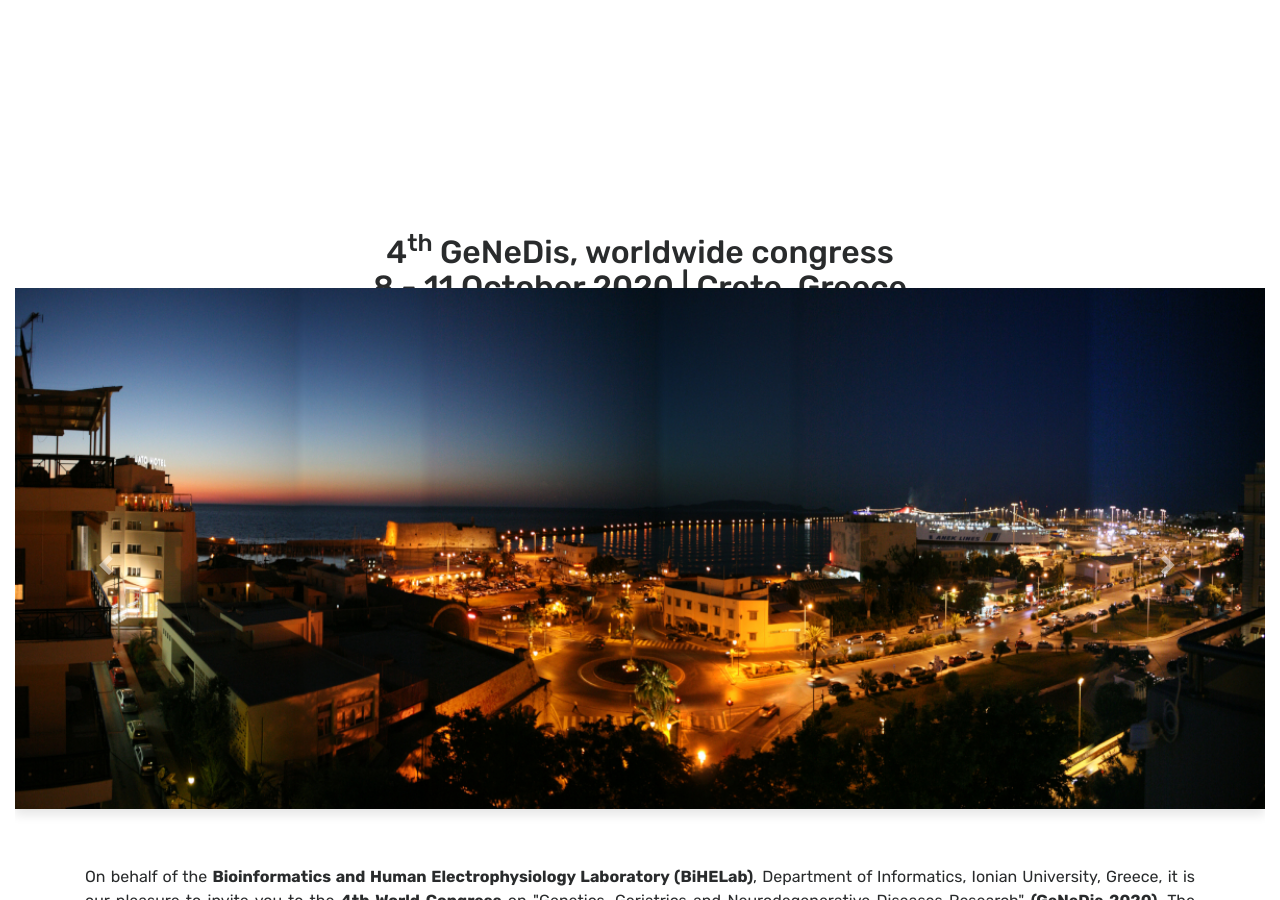
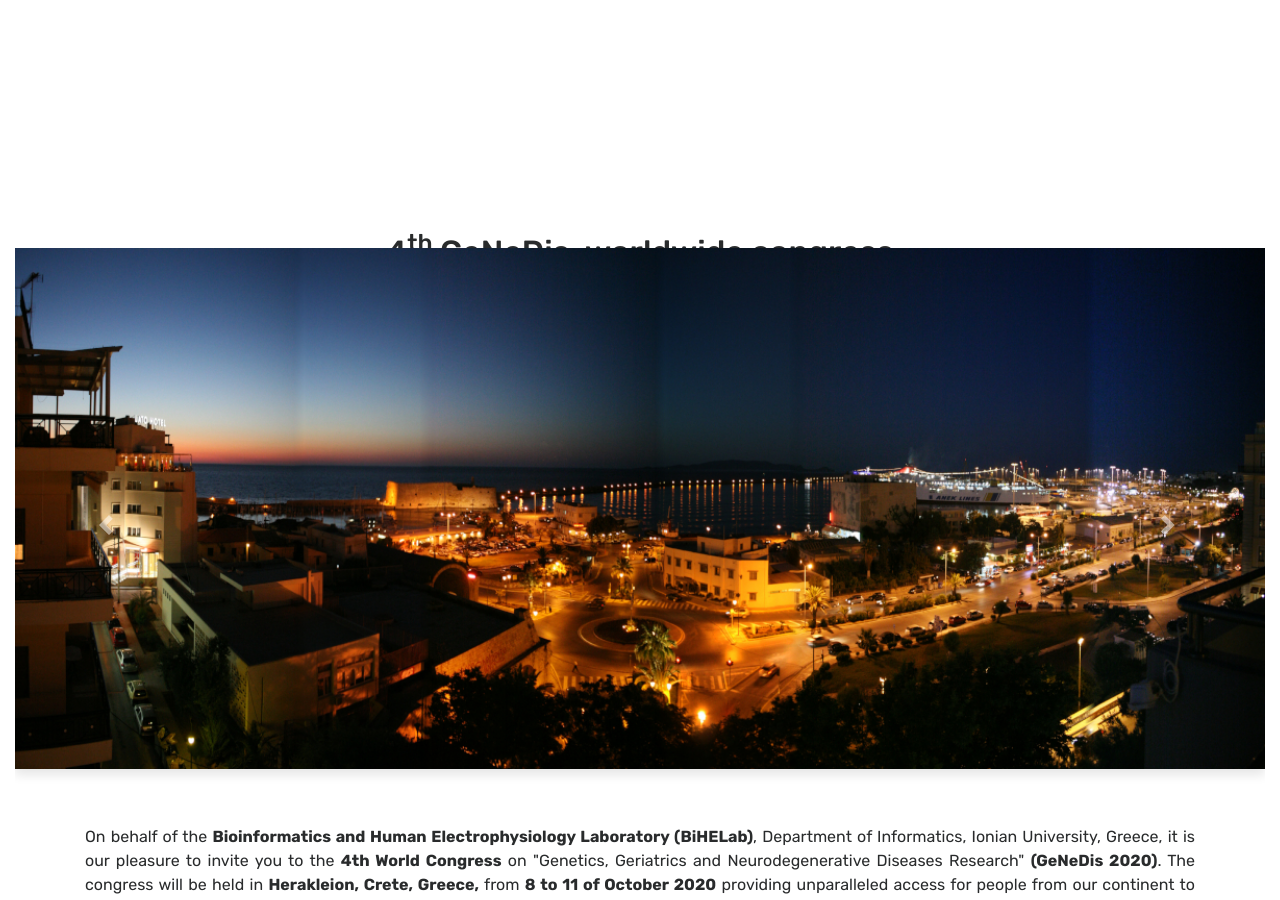
Before and after one commit to Covide-1797/genedis, a Jekyll site: the page built from index.html, in a window 1280 px wide and 900 px high. Built offline with Jekyll 4.4.1, drawn with Linux system fonts in a browser that asks for light colours; the list of posts is cut into pages by our own code.

Commit message:
Update index.html

```diff
--- a/index.html
+++ b/index.html
@@ -10,7 +10,7 @@
 <!-- Home Jumbotron
 ================================================== -->
 <div class="container-fluid">
-<div id="carousel" class="carousel slide" data-ride="carousel" style="margin-top:-50px">
+<div id="carousel" class="carousel slide" data-ride="carousel" style="margin-top:-90px">
     <div class="carousel-inner">
         <div class="carousel-item active">
             <img src="assets/images/carousel_ite.jpg" class="d-block w-100 featured-image img-fluid " alt="carousel_ite">
```
